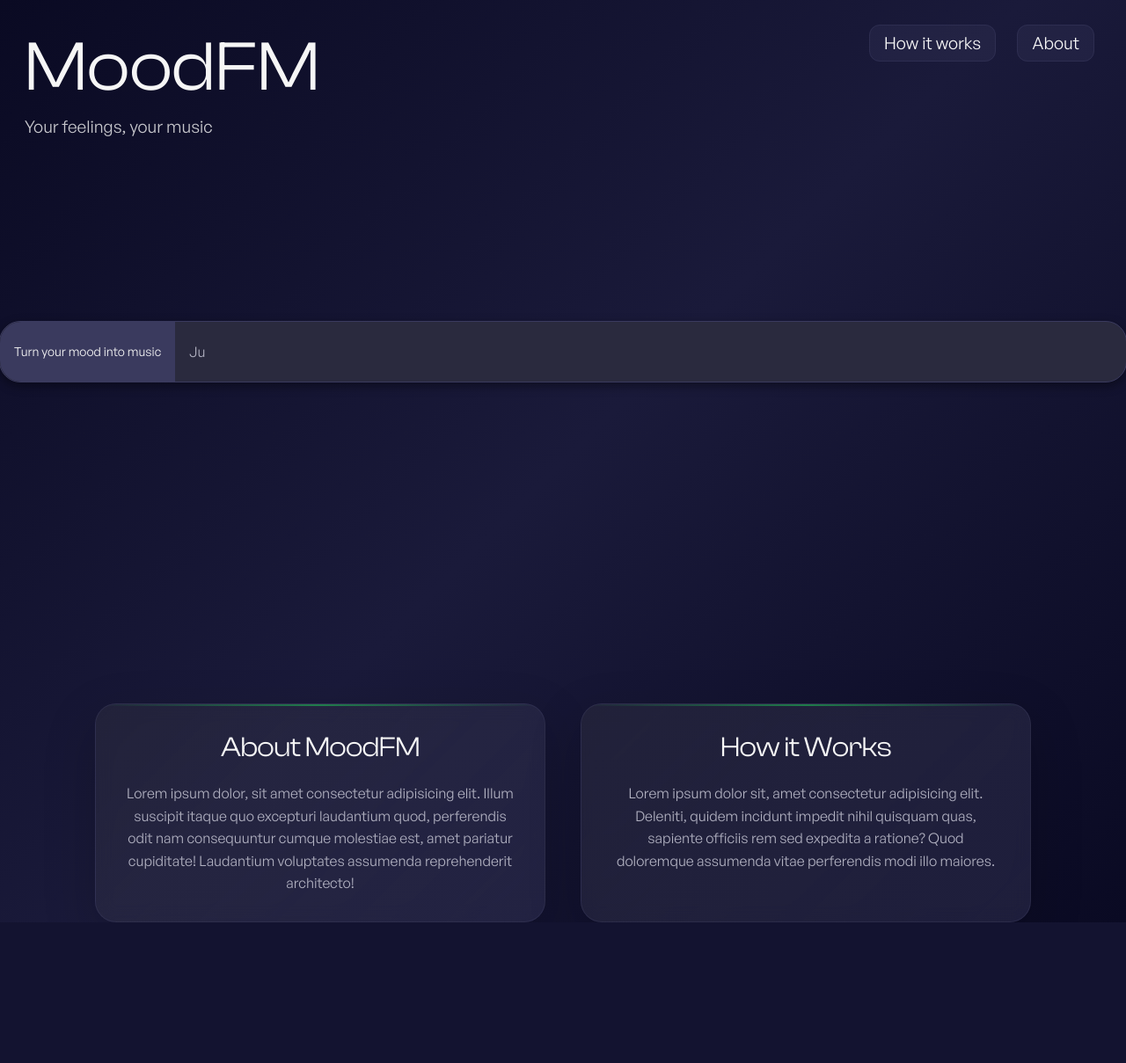
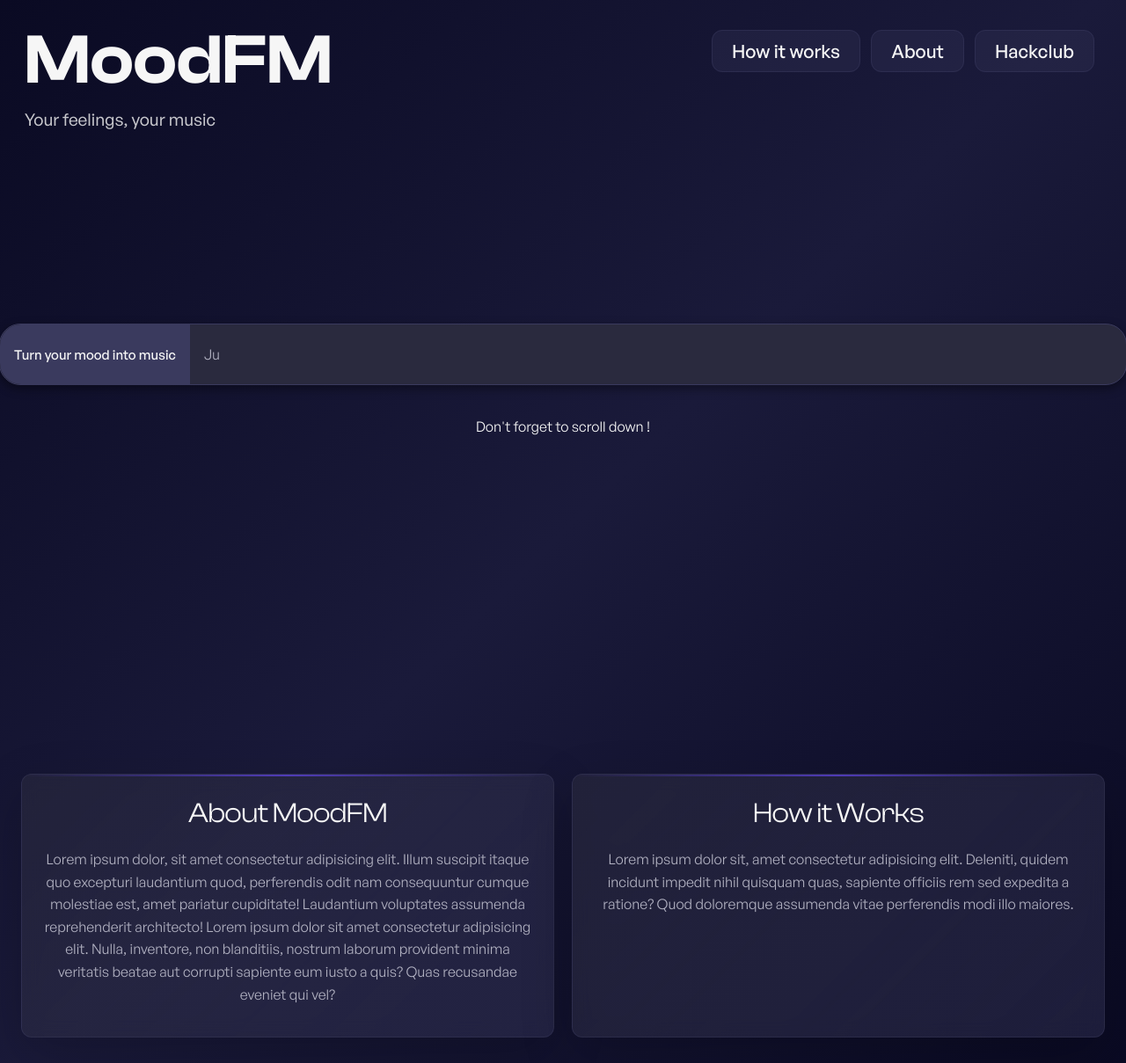
Before and after one commit to TGA25dev/MoodFM, a Flask app: page / in a window 1280 px wide. Shown: the whole page at 88% size. Before the commit the page ends 1049 px from the top, so only its background shows below. Run offline with Flask 3, Linux system fonts and the light colour scheme; parts of the project's set-up code (start-up, migrations or seed data) failed here and were passed over.

Commit message:
feat(UI): enhance user experience with scroll-based visibility for submit container and go-up link, add new sections and styling

```diff
--- a/static/index.css
+++ b/static/css/index.css
@@ -29,7 +29,7 @@ body {
   top: 20px;
   left: 20px;
   z-index: 1000;
-  margin-top: 0.5rem;
+  margin-top: 0rem;
   margin-left: 0.5rem;
 }
 
@@ -37,22 +37,30 @@ body {
   font-family: "ClashDisplay", sans-serif;
   font-size: 5rem;
   margin: 0;
-  font-weight: 900;
+  font-variation-settings: "wght" 600;
 }
 
 .header-subtitle {
   margin: 5px 0 0 0;
   font-size: 1.2rem;
   opacity: 0.8;
+  font-variation-settings: "wght" 450;
 }
 
 #submit-container {
   display: flex;
   justify-content: center;
   align-items: center;
-  min-height: 100vh;
+  min-height: 110vh;
   flex-direction: column;
   gap: 20px;
+  transition: opacity 0.3s ease, transform 0.3s ease;
+}
+
+#submit-container.hidden {
+  opacity: 0;
+  transform: translateY(-20px);
+  pointer-events: none;
 }
 
 .search-container {
@@ -77,11 +85,11 @@ body {
   height: 68px;
   cursor: pointer;
   font-family: "GeneralSans", sans-serif;
-  font-size: 14px;
+  font-size: 15px;
   color: #F6F6F6;
   transition: background-color 0.2s;
   white-space: nowrap;
-  font-weight: 500;
+  font-variation-settings: "wght" 500;
 }
 
 .submit-mood-button:hover {
@@ -98,6 +106,8 @@ body {
   font-size: 16px;
   color: #F6F6F6;
   background: transparent;
+  font-variation-settings: "wght" 400;
+
 }
 
 .mood-input-box::placeholder {
@@ -279,7 +289,7 @@ body.popup-open {
   top: 20px;
   right: 20px;
   z-index: 1000;
-  margin-top: 1rem;
+  margin-top: 1.5rem;
   margin-right: 1rem;
 }
 
@@ -288,7 +298,7 @@ body.popup-open {
   list-style: none;
   margin: 0;
   padding: 0;
-  gap: 24px;
+  gap: 12px;
 }
 
 .nav-links li {
@@ -299,9 +309,9 @@ body.popup-open {
   color: #F6F6F6;
   text-decoration: none;
   font-family: "GeneralSans", sans-serif;
-  font-size: 1.2rem;
-  font-weight: 500;
-  padding: 8px 16px;
+  font-size: 1.3rem;
+  font-variation-settings: "wght" 500;
+  padding: 10px 22px;
   border-radius: 12px;
   transition: all 0.2s ease;
   background: rgba(58, 58, 94, 0.3);
@@ -316,21 +326,24 @@ body.popup-open {
 
 .sections-container {
   display: flex;
-  justify-content: center;
-  gap: 40px;
-  max-width: 1200px;
-  margin: 0px auto;
-  padding: 0 20px;
+  justify-content: space-between;
+  gap: 20px;
+  width: calc(100% - 3rem);
+  margin: 0px 1.5rem 1.5rem;
+  padding: 0;
+  min-height: 300px;
+  padding-bottom: 5px;
+  position: relative;
 }
 
 .section {
   flex: 1;
-  max-width: 450px;
+  max-width: none;
   margin: 0;
-  padding: 30px;
+  padding: 25px;
   background: linear-gradient(135deg, rgba(42, 42, 62, 0.6) 0%, rgba(58, 58, 94, 0.4) 100%);
-  border-radius: 24px;
   border: 1px solid rgba(74, 74, 110, 0.3);
+  border-radius: 12px;
   backdrop-filter: blur(10px);
   -webkit-backdrop-filter: blur(10px);
   box-shadow: 0 20px 60px rgba(0, 0, 0, 0.2);
@@ -345,7 +358,7 @@ body.popup-open {
   left: 0;
   right: 0;
   height: 2px;
-  background: linear-gradient(90deg, transparent, rgba(29, 185, 84, 0.6), transparent);
+  background: linear-gradient(90deg, transparent, rgba(98, 70, 234, 0.7), transparent);
 }
 
 .section h2 {
@@ -368,8 +381,49 @@ body.popup-open {
   font-weight: 400;
 }
 
+.go-up-link {
+  position: fixed;
+  bottom: 40px;
+  left: 50%;
+  transform: translateX(-50%);
+  background: linear-gradient(135deg, rgba(42, 42, 62, 0.8) 0%, rgba(58, 58, 94, 0.7) 100%);
+  color: #F6F6F6;
+  text-decoration: none;
+  padding: 12px 24px;
+  border-radius: 50px;
+  font-family: "GeneralSans", sans-serif;
+  font-size: 1rem;
+  font-variation-settings: "wght" 500;
+  border: 1px solid rgba(74, 74, 110, 0.5);
+  box-shadow: 0 4px 12px rgba(0, 0, 0, 0.2);
+  transition: all 0.3s ease;
+  backdrop-filter: blur(10px);
+  -webkit-backdrop-filter: blur(10px);
+  text-align: center;
+  z-index: 100;
+  opacity: 0;
+  visibility: hidden;
+}
+
+.go-up-link.show {
+  opacity: 1;
+  visibility: visible;
+}
+
+.go-up-link:hover {
+  background: rgba(58, 58, 94, 0.9);
+  border-color: #5a5a7e;
+  transform: translateX(-50%) translateY(-5px);
+  box-shadow: 0 8px 24px rgba(0, 0, 0, 0.3);
+}
+
 
 /* smooth scrolling for anchor links */
 html {
   scroll-behavior: smooth;
 }
+
+html.sr .section {
+  visibility: hidden;
+  min-height: 100px;
+}
--- a/static/index.js
+++ b/static/index.js
@@ -244,4 +244,53 @@ document.addEventListener('DOMContentLoaded', () => {
         resultsContainer.classList.remove('show');
         resultsOverlay.classList.remove('show');
     });
+
+    // Hide search box on scroll
+    const submitContainer = document.getElementById('submit-container');
+    let lastScrollPosition = 0;
+    let scrollThreshold = 100;
+
+    window.addEventListener('scroll', () => {
+        const currentScrollPosition = window.pageYOffset || document.documentElement.scrollTop;
+        const goUpLink = document.getElementById('go-up-link');
+
+        // Check if scrolled down more than threshold
+        if (currentScrollPosition > scrollThreshold) {
+            submitContainer.classList.add('hidden');
+            goUpLink.classList.add('show'); // Show the go-up button
+        } else {
+            submitContainer.classList.remove('hidden');
+            goUpLink.classList.remove('show'); //Hide the go-up button
+        }
+
+        lastScrollPosition = currentScrollPosition;
+    });
+
+    // Initialize ScrollReveal for sections
+    const sr = ScrollReveal({
+        origin: 'bottom',
+        distance: '30px',
+        duration: 1000,
+        delay: 100,
+        easing: 'ease-out',
+        reset: false,
+        viewFactor: 0.2,        // Start animation when element is 20% in view
+        cleanup: false
+    });
+
+    //Animations on scrll
+    sr.reveal('#about', {
+        delay: 400,
+        origin: 'bottom'
+    });
+
+    sr.reveal('#how-it-works', {
+        delay: 500,
+        origin: 'bottom'
+    });
+
+    sr.reveal('#go-up-link', {
+        delay: 600,
+        origin: 'bottom'
+    });
 });
--- a/templates/index.htm
+++ b/templates/index.htm
@@ -4,7 +4,8 @@
         <meta charset="UTF-8">
         <meta name="viewport" content="width=device-width, initial-scale=1.0">
         <title>MoodFM - Your feelings, your music</title>
-        <link rel="stylesheet" href="{{ url_for('static', filename='index.css') }}?{{ cache_buster }}">
+        <link rel="stylesheet" href="{{ url_for('static', filename='css/index.css') }}?{{ cache_buster }}">
+        <script src="https://unpkg.com/scrollreveal@4.0.0/dist/scrollreveal.min.js"></script>
 
     </head>
     <body>
@@ -17,6 +18,7 @@
                 <ul class="nav-links">
                     <li><a href="#how-it-works">How it works</a></li>
                     <li><a href="#about">About</a></li>
+                    <li><a target="_blank" href="https://hackclub.com/">Hackclub</a></li>
                 </ul>
             </div>
         </div>
@@ -27,6 +29,7 @@
                 <button class="submit-mood-button" id="submit_mood_button">Turn your mood into music </button>
                 <input class="mood-input-box" id="mood_input_box" type="text" placeholder="How are you feeling today?">
             </div>
+            <p class="scroll-instructions">Don't forget to scroll down !</p>
         </div>
 
         <div class="results-overlay" id="results-overlay"></div>
@@ -47,7 +50,7 @@
         <div class="sections-container">
             <div id="about" class="section">
                 <h2>About MoodFM</h2>
-                <p>Lorem ipsum dolor, sit amet consectetur adipisicing elit. Illum suscipit itaque quo excepturi laudantium quod, perferendis odit nam consequuntur cumque molestiae est, amet pariatur cupiditate! Laudantium voluptates assumenda reprehenderit architecto!</p>
+                <p>Lorem ipsum dolor, sit amet consectetur adipisicing elit. Illum suscipit itaque quo excepturi laudantium quod, perferendis odit nam consequuntur cumque molestiae est, amet pariatur cupiditate! Laudantium voluptates assumenda reprehenderit architecto! Lorem ipsum dolor sit amet consectetur adipisicing elit. Nulla, inventore, non blanditiis, nostrum laborum provident minima veritatis beatae aut corrupti sapiente eum iusto a quis? Quas recusandae eveniet qui vel?</p>
             </div>
 
             <div id="how-it-works" class="section">
@@ -56,6 +59,7 @@
             </div>
         </div>
 
+        <a href="#top" class="go-up-link" id="go-up-link">Go up ↑</a>
     </body>
     <script src="{{ url_for('static', filename='index.js') }}?{{ cache_buster }}"></script>
 
```
